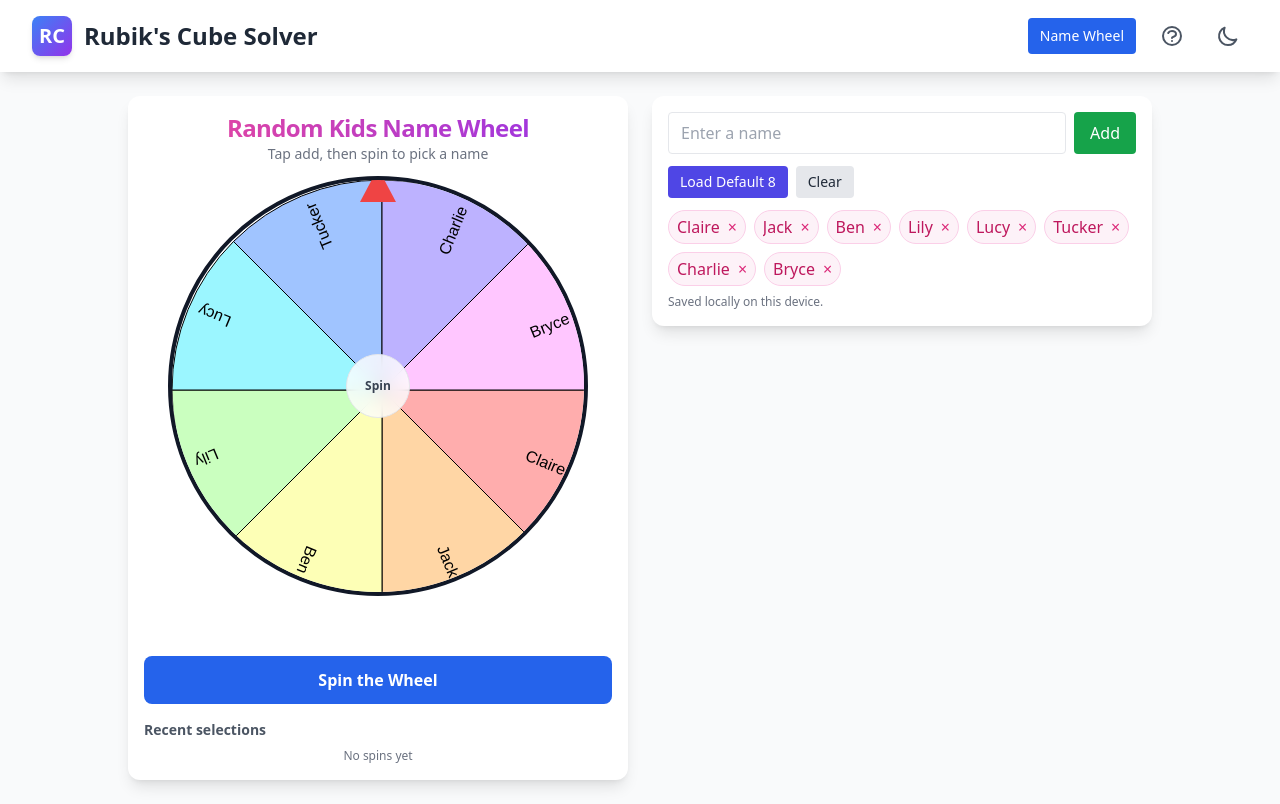
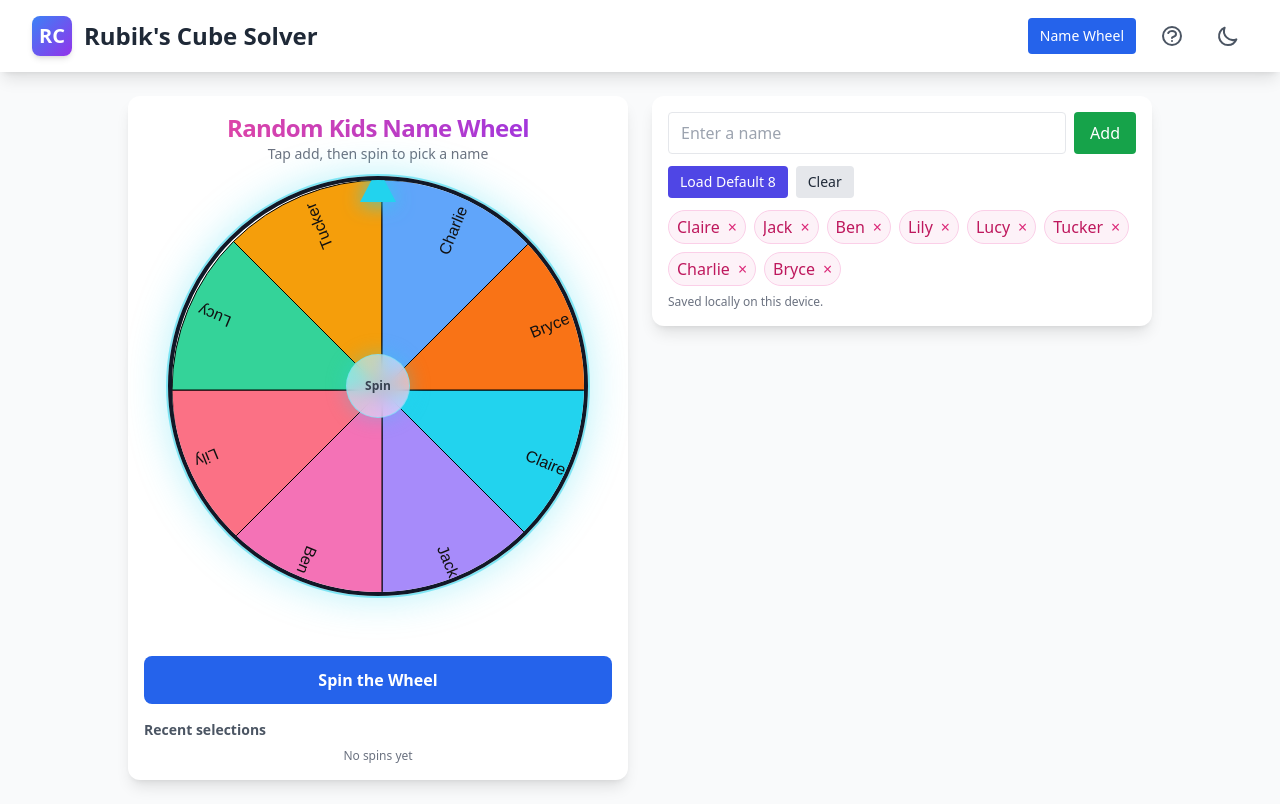
Before and after one commit to loganrenz/rubix-cube-solver, a Vue app: page /wheel in a window 1280 px wide. Built offline with nearby package versions, Linux system fonts and the light colour scheme.

Commit message:
feat(name-wheel): precise pointer alignment and neon futuristic styling

```diff
--- a/src/pages/NameWheel.vue
+++ b/src/pages/NameWheel.vue
@@ -10,13 +10,13 @@
                             <h1 class="text-2xl font-extrabold tracking-tight bg-gradient-to-r from-pink-500 to-purple-600 bg-clip-text text-transparent">Random Kids Name Wheel</h1>
                             <p class="text-sm text-gray-500 dark:text-gray-400">Tap add, then spin to pick a name</p>
                         </div>
-                        <div id="wheel-container" class="relative mx-auto border-4 border-gray-900 dark:border-gray-200 rounded-full overflow-hidden select-none"
+                        <div id="wheel-container" class="relative mx-auto border-4 border-gray-900 dark:border-gray-200 rounded-full overflow-hidden select-none ring-2 ring-cyan-400/50 shadow-[0_0_40px_rgba(34,211,238,0.35)]"
                             :style="{ width: sizePx, height: sizePx }">
-                            <canvas ref="wheelCanvas" id="wheel" class="block transition-transform ease-out duration-[5000ms]"></canvas>
+                            <canvas ref="wheelCanvas" id="wheel" class="block will-change-transform transition-transform ease-out duration-[5000ms]"></canvas>
                             <div id="pointer" class="absolute -top-3 left-1/2 -translate-x-1/2"
-                                style="width: 0; height: 0; border-left: 18px solid transparent; border-right: 18px solid transparent; border-bottom: 34px solid #ef4444;"></div>
+                                style="width: 0; height: 0; border-left: 18px solid transparent; border-right: 18px solid transparent; border-bottom: 34px solid #22d3ee; filter: drop-shadow(0 2px 10px rgba(34, 211, 238, 0.85));"></div>
                             <div class="absolute inset-0 flex items-center justify-center">
-                                <div class="w-16 h-16 rounded-full bg-white/80 dark:bg-gray-900/80 backdrop-blur border border-gray-200 dark:border-gray-700 flex items-center justify-center text-xs font-semibold text-gray-700 dark:text-gray-200">Spin</div>
+                                <div class="w-16 h-16 rounded-full bg-gradient-to-br from-cyan-200/70 to-fuchsia-200/70 dark:from-cyan-900/40 dark:to-fuchsia-900/40 backdrop-blur border border-cyan-300/60 dark:border-cyan-500/40 shadow-[0_0_20px_rgba(34,211,238,0.35)] flex items-center justify-center text-xs font-semibold text-gray-700 dark:text-gray-200">Spin</div>
                             </div>
                         </div>
                         <div id="result" class="mt-4 text-center text-2xl font-bold text-orange-600 min-h-[2.25rem]">{{ resultText }}</div>
@@ -151,7 +151,7 @@ const drawWheel = () => {
     const centerY = height / 2;
     const radius = width / 2;
     const angle = (2 * Math.PI) / names.value.length;
-    const colors = ['#ffadad', '#ffd6a5', '#fdffb6', '#caffbf', '#9bf6ff', '#a0c4ff', '#bdb2ff', '#ffc6ff'];
+    const colors = ['#22d3ee', '#a78bfa', '#f472b6', '#fb7185', '#34d399', '#f59e0b', '#60a5fa', '#f97316'];
 
     names.value.forEach((name, i) => {
         ctx.beginPath();
@@ -166,7 +166,7 @@ const drawWheel = () => {
         ctx.translate(centerX, centerY);
         ctx.rotate(i * angle + angle / 2);
         ctx.textAlign = 'right';
-        ctx.fillStyle = '#000';
+        ctx.fillStyle = isDark.value ? '#ffffff' : '#111111';
         ctx.font = '16px Arial';
         ctx.fillText(name, radius - 10, 10);
         ctx.restore();
@@ -186,26 +186,39 @@ const spinWheel = () => {
     const randomIndex = Math.floor(Math.random() * names.value.length);
     const sliceAngle = 360 / names.value.length;
     const baseRotations = 6 + Math.floor(Math.random() * 3); // 6-8 full spins
-    const targetAngle = (360 * baseRotations) + (360 - (randomIndex * sliceAngle + sliceAngle / 2));
+    const wedgeCenter = (randomIndex * sliceAngle) + (sliceAngle / 2);
+    let alignToTop = 270 - wedgeCenter; // pointer at 12 o'clock (270deg from +X)
+    while (alignToTop < 0) alignToTop += 360;
+    const targetAngle = (360 * baseRotations) + alignToTop;
 
     const canvas = wheelCanvas.value;
     if (!canvas) return;
     canvas.style.transition = 'transform 4500ms cubic-bezier(0.12, 0.11, 0, 1)';
     canvas.style.transform = `rotate(${targetAngle}deg)`;
 
-    setTimeout(() => {
+    const finalize = () => {
         const selectedName = names.value[randomIndex];
         resultText.value = `Selected: ${selectedName}`;
-        // update recent selections (most recent first, max 5)
         recentSelections.value.unshift(selectedName);
-        if (recentSelections.value.length > 5) {
-            recentSelections.value.length = 5;
-        }
+        if (recentSelections.value.length > 5) recentSelections.value.length = 5;
         saveRecent();
         canvas.style.transition = 'none';
         canvas.style.transform = 'rotate(0deg)';
         isSpinning = false;
-    }, 4600);
+    };
+
+    const onEnd = () => {
+        canvas.removeEventListener('transitionend', onEnd);
+        finalize();
+    };
+    canvas.addEventListener('transitionend', onEnd, { once: true });
+    // Fallback in case transitionend is missed
+    setTimeout(() => {
+        if (isSpinning) {
+            canvas.removeEventListener('transitionend', onEnd);
+            finalize();
+        }
+    }, 4800);
 };
 
 onMounted(() => {
```
